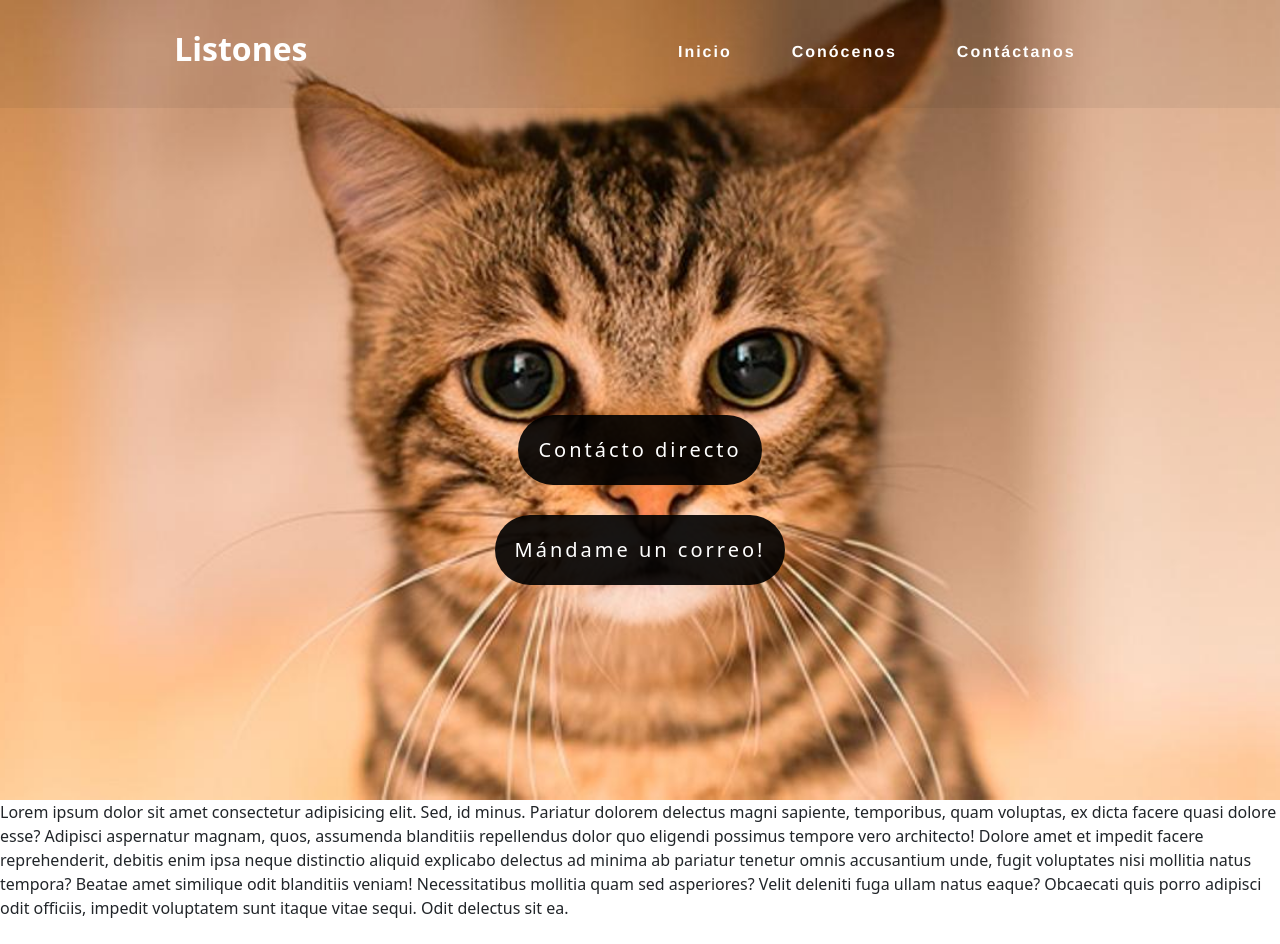
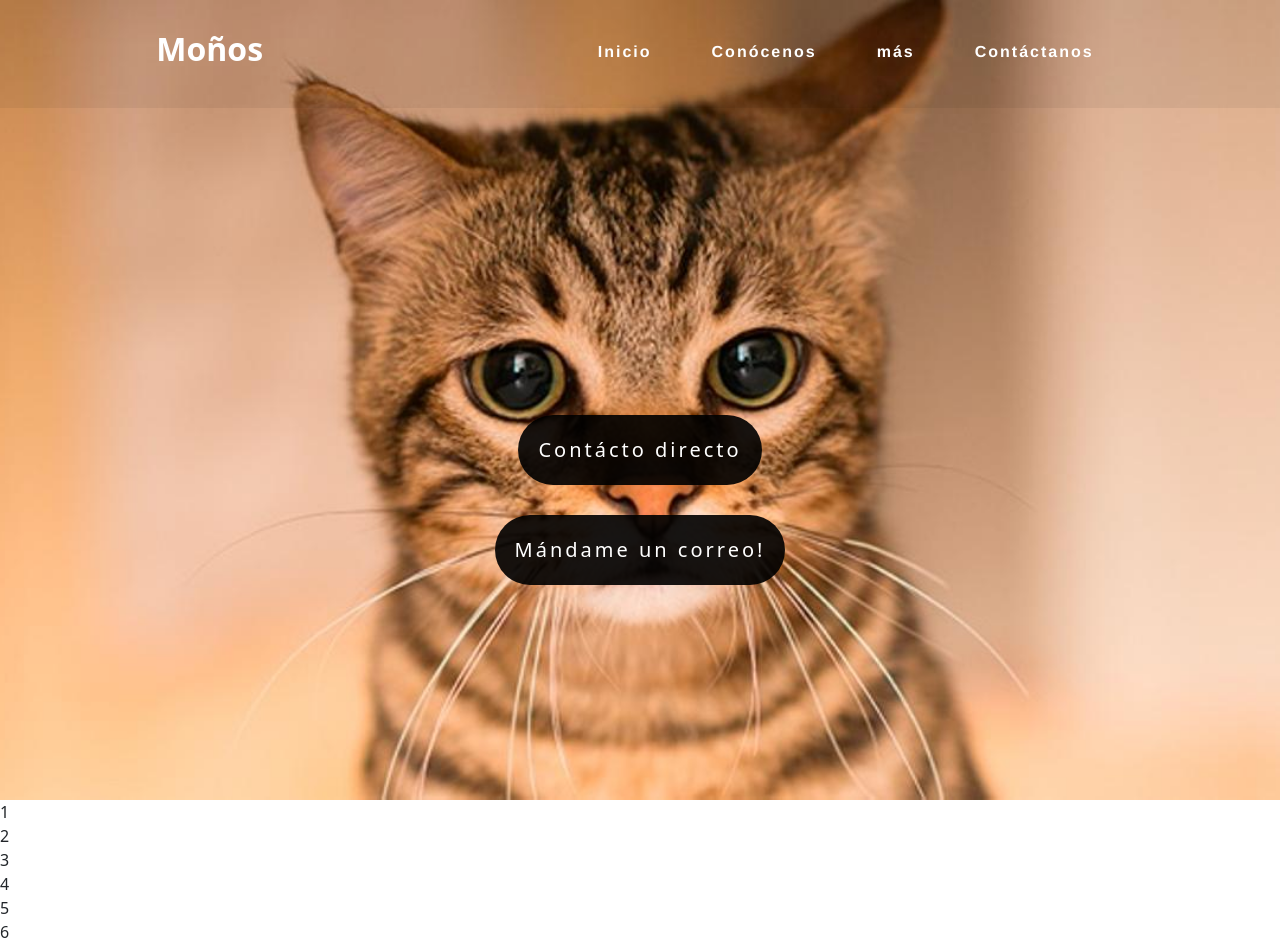
Before and after one commit to archundia222/p-gina-listones, a plain HTML site: page index.html in a window 1280 px wide. Drawn offline with Linux system fonts and the light colour scheme.

Commit message:
Update index.html

```diff
--- a/index.html
+++ b/index.html
@@ -3,32 +3,51 @@
 <head>
     <meta charset="UTF-8">
     <meta name="viewport" content="width=device-width, initial-scale=1.0">
-    <title>Listones para animales</title>
+    <title>Moños para animales</title>
     <link rel="stylesheet" href="css/bootstrap.min.css"/>
     <link rel="stylesheet" href="css/index.css"/>
     <!-- https://alexcgdesign.com/blog/los-mejores-tutoriales-de-creacion-de-paginas-web/ -->
 </head>
 <body>
     <header class="header">
-        <a class="logo" href="#">Listones</a>
+        <a class="logo" href="#">Moños</a>
         <nav>
             <ul>
-                <li class="elementonav"><a href="#">Inicio</a></li>
-                <li class="elementonav"><a href="#">Conócenos</a></li>
+                <li class="elementonav"><a href="#inicio">Inicio</a></li>
+                <li class="elementonav"><a href="#conocenos">Conócenos</a></li>
+                <li class="elementonav"><a href="#">más</a></li>
                 <li class="elementonav"><a href="#">Contáctanos</a></li>
+
             </ul>
         </nav>
     </header>
-    <section>
+    <section id="inicio">
         <article class="article article-1">
             <div>
                 <b><a href="#">Contácto directo</a></b><br>
                 <a href="#">Mándame un correo!</a>
             </div>
         </article>
-        <article>
-            <div>
-                <p>Lorem ipsum dolor sit amet consectetur adipisicing elit. Sed, id minus. Pariatur dolorem delectus magni sapiente, temporibus, quam voluptas, ex dicta facere quasi dolore esse? Adipisci aspernatur magnam, quos, assumenda blanditiis repellendus dolor quo eligendi possimus tempore vero architecto! Dolore amet et impedit facere reprehenderit, debitis enim ipsa neque distinctio aliquid explicabo delectus ad minima ab pariatur tenetur omnis accusantium unde, fugit voluptates nisi mollitia natus tempora? Beatae amet similique odit blanditiis veniam! Necessitatibus mollitia quam sed asperiores? Velit deleniti fuga ullam natus eaque? Obcaecati quis porro adipisci odit officiis, impedit voluptatem sunt itaque vitae sequi. Odit delectus sit ea.</p>
+        <article id="conocenos" class="article article-2" >
+            <div class="contenedor">
+                <div class="caja caja-1">
+                    1
+                                </div>
+                                <div class="caja caja-2">
+                    2
+                                </div>
+                                <div class="caja caja-3">
+                                    3
+                                </div>
+                                <div class="caja caja-4">
+                    4
+                                </div>
+                                <div class="caja caja-5">
+                    5
+                                </div>
+                                <div class="caja caja-6">
+                                  6
+                                </div>
             </div>
         </article>
     </section>
```
